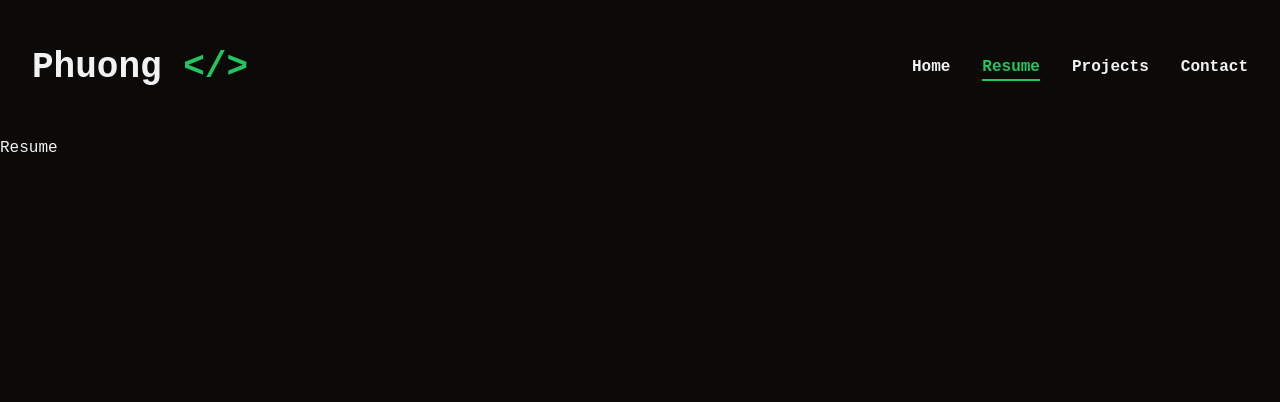
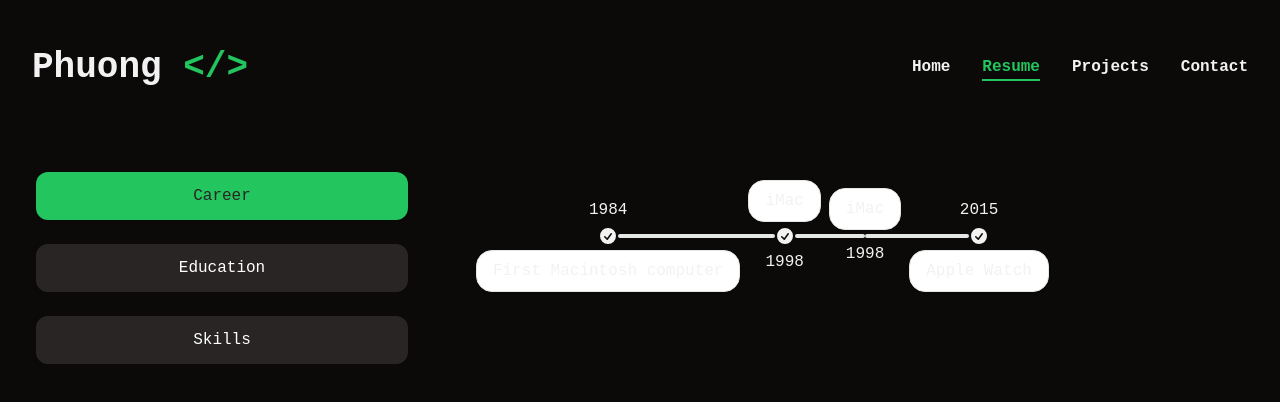
Before and after one commit to mngduyphuong/portfolio, a React (Vite) app: page /portfolio/resume in a window 1280 px wide. Shown: the top 402 px of the page. Built offline with nearby package versions, Linux system fonts and the light colour scheme; a web font is replaced by a local one.

Commit message:
update resume page

```diff
--- a/package.json
+++ b/package.json
@@ -13,7 +13,10 @@
   "dependencies": {
     "@radix-ui/react-dialog": "^1.0.5",
     "@radix-ui/react-dropdown-menu": "^2.0.6",
+    "@radix-ui/react-scroll-area": "^1.0.5",
     "@radix-ui/react-slot": "^1.0.2",
+    "@radix-ui/react-tabs": "^1.0.4",
+    "@radix-ui/react-tooltip": "^1.0.7",
     "class-variance-authority": "^0.7.0",
     "clsx": "^2.1.1",
     "embla-carousel-autoplay": "^8.1.5",
@@ -35,6 +38,7 @@
     "@typescript-eslint/parser": "^7.2.0",
     "@vitejs/plugin-react": "^4.2.1",
     "autoprefixer": "^10.4.19",
+    "daisyui": "^4.12.2",
     "eslint": "^8.57.0",
     "eslint-plugin-react-hooks": "^4.6.0",
     "eslint-plugin-react-refresh": "^0.4.6",
--- /dev/null
+++ b/src/components/Career.tsx
@@ -0,0 +1,79 @@
+function Career() {
+  return (
+    <div>
+      <ul className="timeline timeline-vertical lg:timeline-horizontal">
+        <li>
+          <div className="timeline-start">1984</div>
+          <div className="timeline-middle">
+            <svg
+              xmlns="http://www.w3.org/2000/svg"
+              viewBox="0 0 20 20"
+              fill="currentColor"
+              className="w-5 h-5"
+            >
+              <path
+                fillRule="evenodd"
+                d="M10 18a8 8 0 100-16 8 8 0 000 16zm3.857-9.809a.75.75 0 00-1.214-.882l-3.483 4.79-1.88-1.88a.75.75 0 10-1.06 1.061l2.5 2.5a.75.75 0 001.137-.089l4-5.5z"
+                clipRule="evenodd"
+              />
+            </svg>
+          </div>
+          <div className="timeline-end timeline-box">
+            First Macintosh computer
+          </div>
+          <hr />
+        </li>
+        <li>
+          <hr />
+          <div className="timeline-end">1998</div>
+          <div className="timeline-middle">
+            <svg
+              xmlns="http://www.w3.org/2000/svg"
+              viewBox="0 0 20 20"
+              fill="currentColor"
+              className="w-5 h-5"
+            >
+              <path
+                fillRule="evenodd"
+                d="M10 18a8 8 0 100-16 8 8 0 000 16zm3.857-9.809a.75.75 0 00-1.214-.882l-3.483 4.79-1.88-1.88a.75.75 0 10-1.06 1.061l2.5 2.5a.75.75 0 001.137-.089l4-5.5z"
+                clipRule="evenodd"
+              />
+            </svg>
+          </div>
+          <div className="timeline-start timeline-box">iMac</div>
+          <hr />
+        </li>
+
+        <li>
+          <hr />
+          <div className="timeline-end">1998</div>
+          <div className="timeline-middle"></div>
+          <div className="timeline-start timeline-box">iMac</div>
+          <hr />
+        </li>
+
+        <li>
+          <hr />
+          <div className="timeline-start">2015</div>
+          <div className="timeline-middle">
+            <svg
+              xmlns="http://www.w3.org/2000/svg"
+              viewBox="0 0 20 20"
+              fill="currentColor"
+              className="w-5 h-5"
+            >
+              <path
+                fillRule="evenodd"
+                d="M10 18a8 8 0 100-16 8 8 0 000 16zm3.857-9.809a.75.75 0 00-1.214-.882l-3.483 4.79-1.88-1.88a.75.75 0 10-1.06 1.061l2.5 2.5a.75.75 0 001.137-.089l4-5.5z"
+                clipRule="evenodd"
+              />
+            </svg>
+          </div>
+          <div className="timeline-end timeline-box">Apple Watch</div>
+        </li>
+      </ul>
+    </div>
+  );
+}
+
+export default Career;
--- a/src/components/MobileNav.tsx
+++ b/src/components/MobileNav.tsx
@@ -1,4 +1,9 @@
-import { Sheet, SheetContent, SheetTrigger } from "@/components/ui/sheet";
+import {
+  Sheet,
+  SheetContent,
+  SheetTrigger,
+  SheetClose,
+} from "@/components/ui/sheet";
 import { Link, useLocation } from "react-router-dom";
 import { CiMenuFries } from "react-icons/ci";
 
@@ -35,11 +40,10 @@ function MobileNav() {
             Phuong
             <span className="text-primary"> &lt;&#47;&gt;</span>
           </h1>
-          {links.map((link, index) => {
-            return (
+          {links.map((link) => (
+            <SheetClose asChild key={link.path}>
               <Link
                 to={link.path}
-                key={index}
                 className={`${
                   link.path === location.pathname &&
                   "text-primary border-b-2 border-primary"
@@ -47,8 +51,8 @@ function MobileNav() {
               >
                 {link.name}
               </Link>
-            );
-          })}
+            </SheetClose>
+          ))}
         </SheetContent>
       </Sheet>
     </>
--- /dev/null
+++ b/src/components/ui/scroll-area.tsx
@@ -0,0 +1,46 @@
+import * as React from "react"
+import * as ScrollAreaPrimitive from "@radix-ui/react-scroll-area"
+
+import { cn } from "@/lib/utils"
+
+const ScrollArea = React.forwardRef<
+  React.ElementRef<typeof ScrollAreaPrimitive.Root>,
+  React.ComponentPropsWithoutRef<typeof ScrollAreaPrimitive.Root>
+>(({ className, children, ...props }, ref) => (
+  <ScrollAreaPrimitive.Root
+    ref={ref}
+    className={cn("relative overflow-hidden", className)}
+    {...props}
+  >
+    <ScrollAreaPrimitive.Viewport className="h-full w-full rounded-[inherit]">
+      {children}
+    </ScrollAreaPrimitive.Viewport>
+    <ScrollBar />
+    <ScrollAreaPrimitive.Corner />
+  </ScrollAreaPrimitive.Root>
+))
+ScrollArea.displayName = ScrollAreaPrimitive.Root.displayName
+
+const ScrollBar = React.forwardRef<
+  React.ElementRef<typeof ScrollAreaPrimitive.ScrollAreaScrollbar>,
+  React.ComponentPropsWithoutRef<typeof ScrollAreaPrimitive.ScrollAreaScrollbar>
+>(({ className, orientation = "vertical", ...props }, ref) => (
+  <ScrollAreaPrimitive.ScrollAreaScrollbar
+    ref={ref}
+    orientation={orientation}
+    className={cn(
+      "flex touch-none select-none transition-colors",
+      orientation === "vertical" &&
+        "h-full w-2.5 border-l border-l-transparent p-[1px]",
+      orientation === "horizontal" &&
+        "h-2.5 flex-col border-t border-t-transparent p-[1px]",
+      className
+    )}
+    {...props}
+  >
+    <ScrollAreaPrimitive.ScrollAreaThumb className="relative flex-1 rounded-full bg-border" />
+  </ScrollAreaPrimitive.ScrollAreaScrollbar>
+))
+ScrollBar.displayName = ScrollAreaPrimitive.ScrollAreaScrollbar.displayName
+
+export { ScrollArea, ScrollBar }
--- /dev/null
+++ b/src/components/ui/tabs.tsx
@@ -0,0 +1,50 @@
+import * as React from "react";
+import * as TabsPrimitive from "@radix-ui/react-tabs";
+
+import { cn } from "@/lib/utils";
+
+const Tabs = TabsPrimitive.Root;
+
+const TabsList = React.forwardRef<
+  React.ElementRef<typeof TabsPrimitive.List>,
+  React.ComponentPropsWithoutRef<typeof TabsPrimitive.List>
+>(({ className, ...props }, ref) => (
+  <TabsPrimitive.List
+    ref={ref}
+    className={cn("inline-flex h-auto rounded-md p-1 text-white", className)}
+    {...props}
+  />
+));
+TabsList.displayName = TabsPrimitive.List.displayName;
+
+const TabsTrigger = React.forwardRef<
+  React.ElementRef<typeof TabsPrimitive.Trigger>,
+  React.ComponentPropsWithoutRef<typeof TabsPrimitive.Trigger>
+>(({ className, ...props }, ref) => (
+  <TabsPrimitive.Trigger
+    ref={ref}
+    className={cn(
+      "inline-flex items-center w-full justify-center whitespace-nowrap  text-white rounded-lg p-3 text-balance bg-accent font-medium ring-offset-white transition-all disabled:pointer-events-none disabled:opacity-50 data-[state=active]:bg-primary data-[state=active]:text-accent data-[state=active]:shadow-sm",
+      className
+    )}
+    {...props}
+  />
+));
+TabsTrigger.displayName = TabsPrimitive.Trigger.displayName;
+
+const TabsContent = React.forwardRef<
+  React.ElementRef<typeof TabsPrimitive.Content>,
+  React.ComponentPropsWithoutRef<typeof TabsPrimitive.Content>
+>(({ className, ...props }, ref) => (
+  <TabsPrimitive.Content
+    ref={ref}
+    className={cn(
+      "mt-2 ring-offset-background focus-visible:outline-none focus-visible:ring-2 focus-visible:ring-ring focus-visible:ring-offset-2",
+      className
+    )}
+    {...props}
+  />
+));
+TabsContent.displayName = TabsPrimitive.Content.displayName;
+
+export { Tabs, TabsList, TabsTrigger, TabsContent };
--- /dev/null
+++ b/src/components/ui/tooltip.tsx
@@ -0,0 +1,28 @@
+import * as React from "react"
+import * as TooltipPrimitive from "@radix-ui/react-tooltip"
+
+import { cn } from "@/lib/utils"
+
+const TooltipProvider = TooltipPrimitive.Provider
+
+const Tooltip = TooltipPrimitive.Root
+
+const TooltipTrigger = TooltipPrimitive.Trigger
+
+const TooltipContent = React.forwardRef<
+  React.ElementRef<typeof TooltipPrimitive.Content>,
+  React.ComponentPropsWithoutRef<typeof TooltipPrimitive.Content>
+>(({ className, sideOffset = 4, ...props }, ref) => (
+  <TooltipPrimitive.Content
+    ref={ref}
+    sideOffset={sideOffset}
+    className={cn(
+      "z-50 overflow-hidden rounded-md border bg-popover px-3 py-1.5 text-sm text-popover-foreground shadow-md animate-in fade-in-0 zoom-in-95 data-[state=closed]:animate-out data-[state=closed]:fade-out-0 data-[state=closed]:zoom-out-95 data-[side=bottom]:slide-in-from-top-2 data-[side=left]:slide-in-from-right-2 data-[side=right]:slide-in-from-left-2 data-[side=top]:slide-in-from-bottom-2",
+      className
+    )}
+    {...props}
+  />
+))
+TooltipContent.displayName = TooltipPrimitive.Content.displayName
+
+export { Tooltip, TooltipTrigger, TooltipContent, TooltipProvider }
--- a/src/views/Home.tsx
+++ b/src/views/Home.tsx
@@ -2,6 +2,7 @@ import Photo from "@/components/Photo";
 import Social from "@/components/Social";
 import TitleTransition from "@/components/TitleTransition";
 import { AnimatePresence, motion } from "framer-motion";
+import { Link } from "react-router-dom";
 
 const Home = () => {
   const titles = [
@@ -65,10 +66,14 @@ const Home = () => {
                           </li>
                         </ul>
                         <br />
-                        <p>
-                          Click <span className="text-primary">HERE</span> to
-                          view my journey!
-                        </p>
+                        <span>Click </span>
+                        <Link
+                          to="/resume"
+                          className="text-primary hover:border-b-2 border-primary"
+                        >
+                          HERE
+                        </Link>
+                        <span> to view my journey!</span>
                         <div className="flex items-center">
                           <p className="text-primary items-center">&gt;</p>
                           <motion.div
--- a/src/views/Resume.tsx
+++ b/src/views/Resume.tsx
@@ -1,5 +1,48 @@
+import { Tabs, TabsContent, TabsList, TabsTrigger } from "@/components/ui/tabs";
+// import {
+//   Tooltip,
+//   TooltipContent,
+//   TooltipProvider,
+//   TooltipTrigger,
+// } from "@/components/ui/tooltip";
+
+// import { ScrollArea } from "@/components/ui/scroll-area";
+import { easeIn, motion } from "framer-motion";
+import Career from "@/components/Career";
+
 function Resume() {
-  return <div>Resume</div>;
+  return (
+    <>
+      <section className="h-full">
+        <motion.div
+          initial={{ opacity: 0 }}
+          animate={{ opacity: 1, transition: { delay: 1.5, ease: easeIn } }}
+          className="container mx-auto h-full"
+        >
+          <Tabs
+            className="flex flex-col lg:flex-row gap-[60px] pt-2 lg:pt-8 pb-6 lg:pb-18"
+            defaultValue="career"
+          >
+            <TabsList className="flex flex-col w-full max-w-[380px] mx-auto lg:mx-0 gap-6">
+              <TabsTrigger value="career">Career</TabsTrigger>
+              <TabsTrigger value="education">Education</TabsTrigger>
+              <TabsTrigger value="skills">Skills</TabsTrigger>
+            </TabsList>
+
+            <TabsContent value="career" className="w-full">
+              <Career></Career>
+            </TabsContent>
+            <TabsContent value="education" className="w-full">
+              education
+            </TabsContent>
+            <TabsContent value="skills" className="w-full">
+              skills
+            </TabsContent>
+          </Tabs>
+        </motion.div>
+      </section>
+    </>
+  );
 }
 
 export default Resume;
--- a/tailwind.config.js
+++ b/tailwind.config.js
@@ -76,5 +76,11 @@ module.exports = {
       },
     },
   },
-  plugins: [require("tailwindcss-animate")],
+  plugins: [require("tailwindcss-animate"), require("daisyui")],
+  daisyui: {
+    themes: false, // false: only light + dark | true: all themes | array: specific themes like this ["light", "dark", "cupcake"]
+    base: false, // applies background color and foreground color for root element by default
+    styled: true, // include daisyUI colors and design decisions for all components
+    utils: true, // adds responsive and modifier utility classes
+  },
 };
```
Also changed, not shown: src/components/Photo.tsx (+5 -3 lines).
